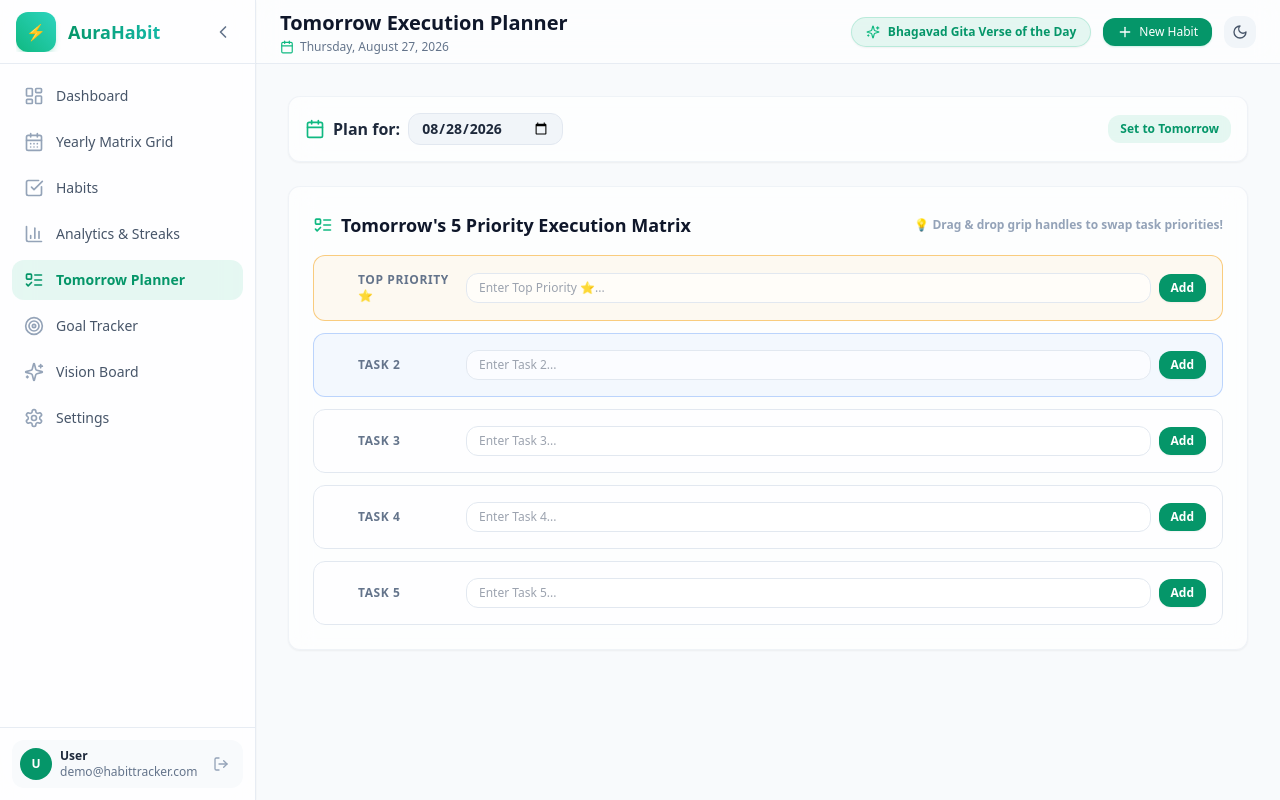
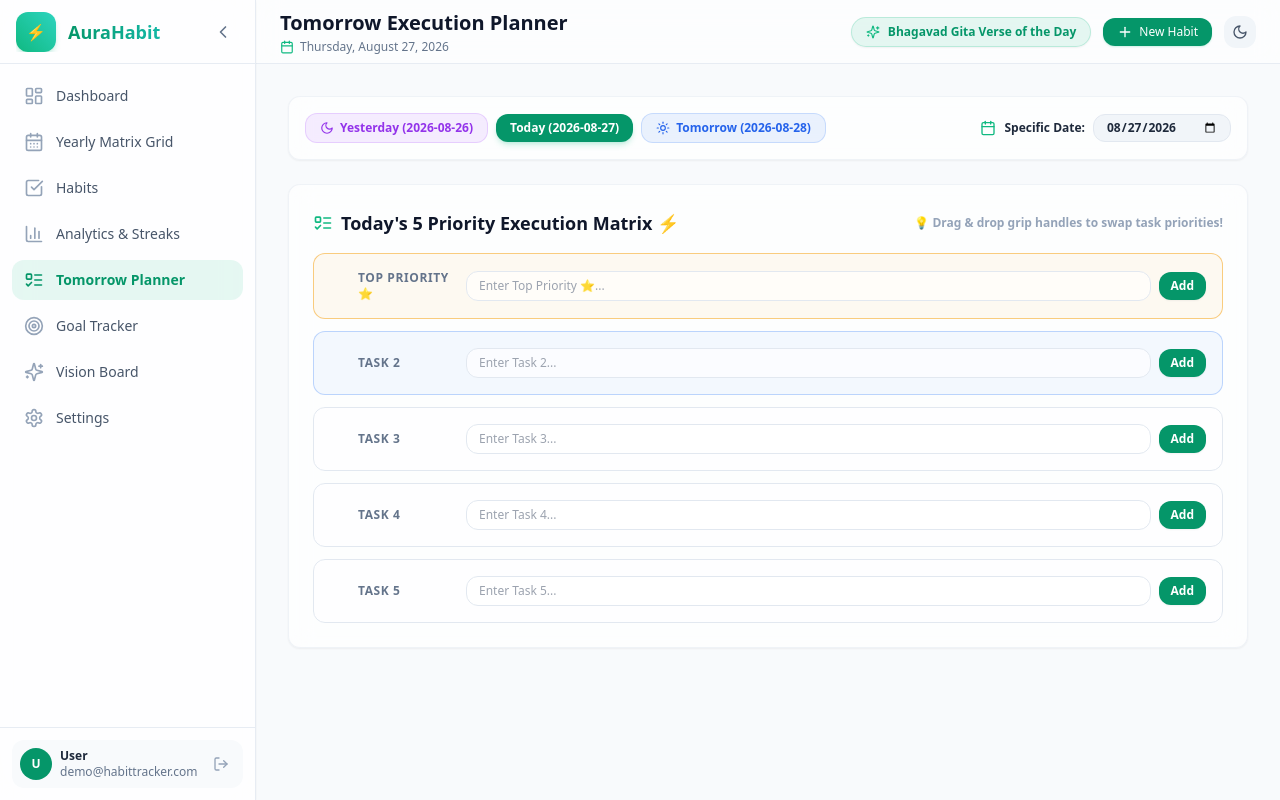
Before and after one commit to ParthPatel127/aurahabit, a Next.js app: page /planner in a window 1280 px wide. Built offline with nearby package versions, Linux system fonts and the light colour scheme; no server answers.

Commit message:
Add Yesterday, Today, Tomorrow date buttons to Daily Planner Execution Matrix

```diff
--- a/src/components/planner/PlannerBoard.tsx
+++ b/src/components/planner/PlannerBoard.tsx
@@ -1,7 +1,7 @@
 "use client";
 
 import { useState, useEffect, useRef } from "react";
-import { ListTodo, CheckSquare, Plus, Trash2, Calendar, Star, FileText, GripVertical } from "lucide-react";
+import { ListTodo, CheckSquare, Plus, Trash2, Calendar, Star, FileText, GripVertical, Moon, Sun, ArrowRight } from "lucide-react";
 import { formatDate } from "@/lib/utils";
 
 interface TaskItem {
@@ -14,11 +14,20 @@
 }
 
 export function PlannerBoard() {
-  const [selectedDate, setSelectedDate] = useState<string>(() => {
-    const tomorrow = new Date();
-    tomorrow.setDate(tomorrow.getDate() + 1);
-    return formatDate(tomorrow);
-  });
+  const now = new Date();
+
+  const todayDate = new Date(now);
+  const todayStr = formatDate(todayDate);
+
+  const yesterdayDate = new Date(now);
+  yesterdayDate.setDate(yesterdayDate.getDate() - 1);
+  const yesterdayStr = formatDate(yesterdayDate);
+
+  const tomorrowDate = new Date(now);
+  tomorrowDate.setDate(tomorrowDate.getDate() + 1);
+  const tomorrowStr = formatDate(tomorrowDate);
+
+  const [selectedDate, setSelectedDate] = useState<string>(todayStr);
 
   const [tasks, setTasks] = useState<TaskItem[]>([]);
   const [loading, setLoading] = useState<boolean>(true);
@@ -153,28 +162,56 @@
   return (
     <div className="space-y-6">
       {/* Date Header */}
-      <div className="glass-card p-4 flex flex-col sm:flex-row items-center justify-between gap-4">
-        <div className="flex items-center gap-2 text-slate-800 dark:text-slate-200 font-bold text-base">
-          <Calendar className="w-5 h-5 text-emerald-500" />
-          <span>Plan for:</span>
+      <div className="glass-card p-4 flex flex-col md:flex-row items-center justify-between gap-4">
+        {/* Quick Date Selection Tabs */}
+        <div className="flex items-center gap-2 flex-wrap">
+          <button
+            onClick={() => setSelectedDate(yesterdayStr)}
+            className={`px-3.5 py-1.5 rounded-xl text-xs font-bold transition-all flex items-center gap-1.5 ${
+              selectedDate === yesterdayStr
+                ? "bg-purple-600 text-white shadow-md shadow-purple-500/20"
+                : "bg-purple-500/10 text-purple-600 dark:text-purple-400 border border-purple-500/20 hover:bg-purple-500/20"
+            }`}
+          >
+            <Moon className="w-3.5 h-3.5" />
+            <span>Yesterday ({yesterdayStr})</span>
+          </button>
+
+          <button
+            onClick={() => setSelectedDate(todayStr)}
+            className={`px-3.5 py-1.5 rounded-xl text-xs font-bold transition-all ${
+              selectedDate === todayStr
+                ? "bg-emerald-600 text-white shadow-md shadow-emerald-500/20"
+                : "bg-slate-100 dark:bg-slate-800 text-slate-600 dark:text-slate-400 hover:bg-slate-200 dark:hover:bg-slate-700"
+            }`}
+          >
+            Today ({todayStr})
+          </button>
+
+          <button
+            onClick={() => setSelectedDate(tomorrowStr)}
+            className={`px-3.5 py-1.5 rounded-xl text-xs font-bold transition-all flex items-center gap-1.5 ${
+              selectedDate === tomorrowStr
+                ? "bg-blue-600 text-white shadow-md shadow-blue-500/20"
+                : "bg-blue-500/10 text-blue-600 dark:text-blue-400 border border-blue-500/20 hover:bg-blue-500/20"
+            }`}
+          >
+            <Sun className="w-3.5 h-3.5" />
+            <span>Tomorrow ({tomorrowStr})</span>
+          </button>
+        </div>
+
+        {/* Date Input Selector */}
+        <div className="flex items-center gap-2 text-slate-800 dark:text-slate-200 font-bold text-xs">
+          <Calendar className="w-4 h-4 text-emerald-500" />
+          <span>Specific Date:</span>
           <input
             type="date"
             value={selectedDate}
             onChange={(e) => setSelectedDate(e.target.value)}
-            className="bg-slate-100 dark:bg-slate-800 border border-slate-200 dark:border-slate-700 rounded-xl px-3 py-1 text-sm font-semibold focus:outline-none"
+            className="bg-slate-100 dark:bg-slate-800 border border-slate-200 dark:border-slate-700 rounded-xl px-3 py-1 text-xs font-semibold focus:outline-none"
           />
         </div>
-
-        <button
-          onClick={() => {
-            const tmw = new Date();
-            tmw.setDate(tmw.getDate() + 1);
-            setSelectedDate(formatDate(tmw));
-          }}
-          className="text-xs font-semibold px-3 py-1.5 rounded-xl bg-emerald-500/10 text-emerald-600 dark:text-emerald-400 hover:bg-emerald-500/20"
-        >
-          Set to Tomorrow
-        </button>
       </div>
 
       {/* 5 Priority Tasks Matrix with Drag and Drop */}
@@ -182,7 +219,15 @@
         <div className="flex flex-col sm:flex-row items-start sm:items-center justify-between gap-2 mb-4">
           <h2 className="text-lg font-bold text-slate-900 dark:text-slate-100 flex items-center gap-2">
             <ListTodo className="w-5 h-5 text-emerald-500" />
-            Tomorrow's 5 Priority Execution Matrix
+            <span>
+              {selectedDate === yesterdayStr
+                ? "Yesterday's 5 Priority Execution Matrix 🌙"
+                : selectedDate === todayStr
+                ? "Today's 5 Priority Execution Matrix ⚡"
+                : selectedDate === tomorrowStr
+                ? "Tomorrow's 5 Priority Execution Matrix ⭐"
+                : `5 Priority Execution Matrix (${selectedDate})`}
+            </span>
           </h2>
           <span className="text-xs font-semibold text-slate-400 flex items-center gap-1">
             💡 Drag & drop grip handles to swap task priorities!
```
